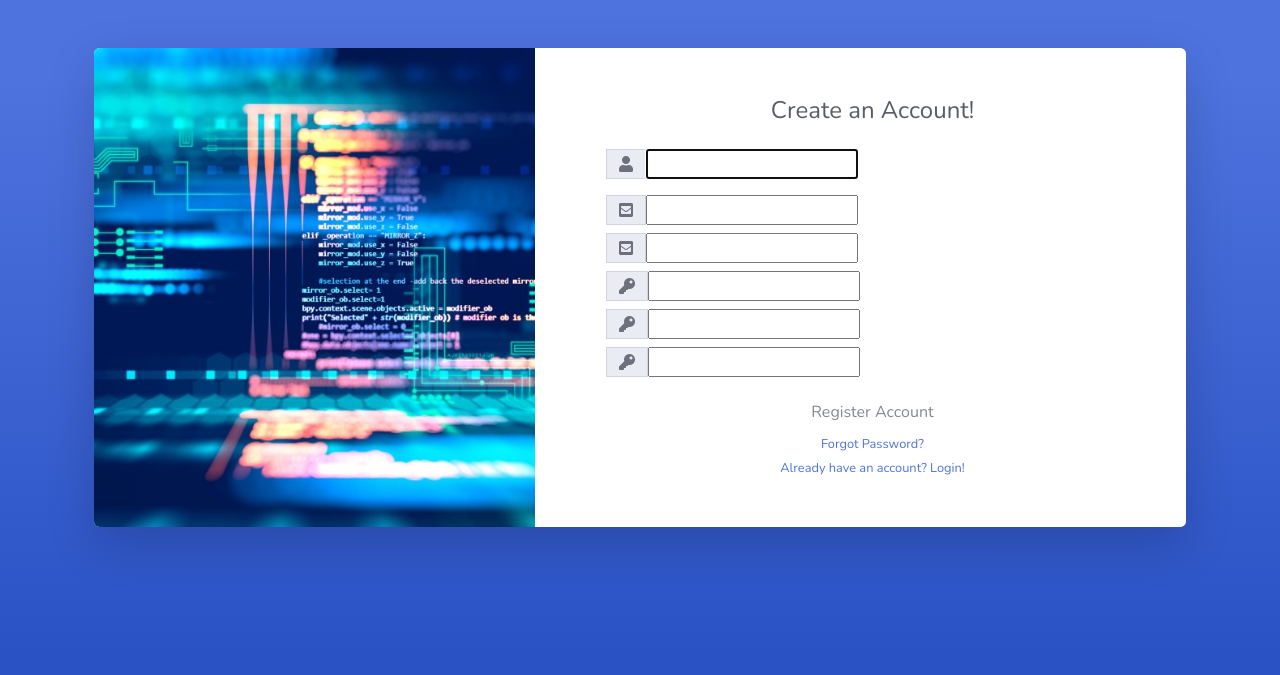
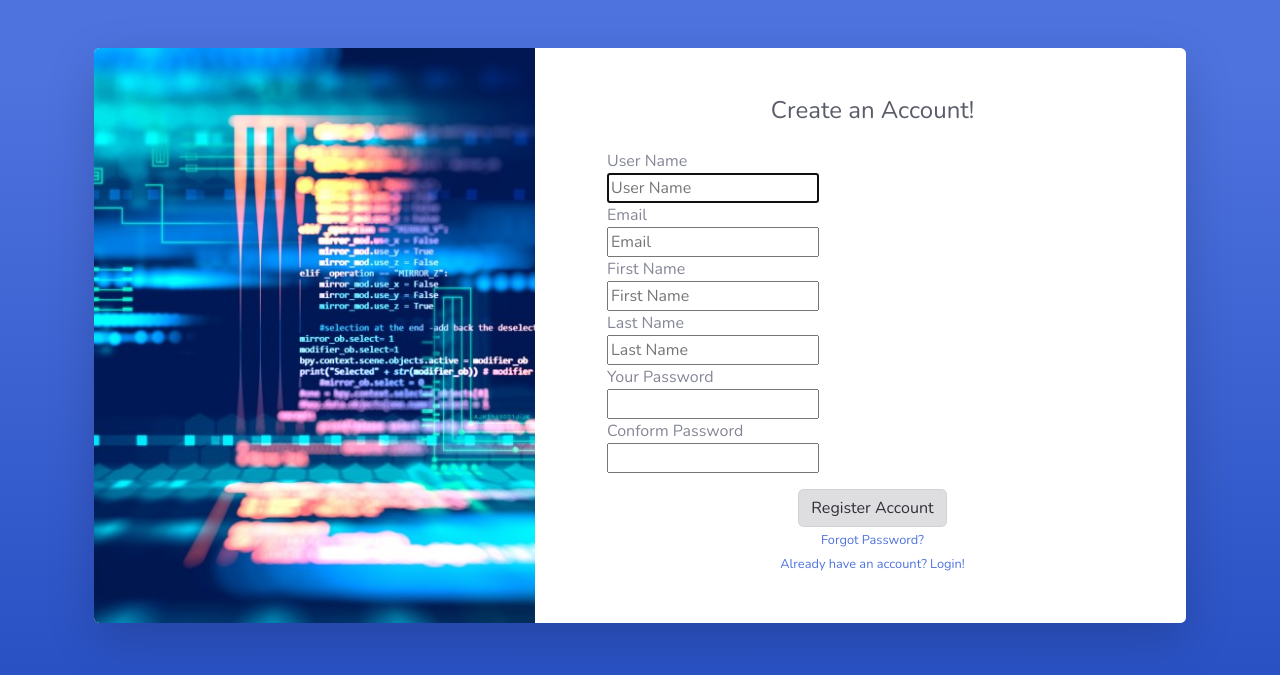
Before and after one commit to abdel99073616/EPS, a Django app: page /register/ in a window 1280 px wide. Shown: the top 675 px of the page. Run offline with Django 3.2, Linux system fonts and the light colour scheme; parts of the project's set-up code (start-up, migrations or seed data) failed here and were passed over; some libraries are stand-ins or nearby versions.

Commit message:
add Algorithms Update v2

```diff
--- a/EPS/settings.py
+++ b/EPS/settings.py
@@ -38,6 +38,7 @@ INSTALLED_APPS = [
     'django.contrib.messages',
     'django.contrib.staticfiles',
     'Model.apps.ModelConfig',
+    'bootstrap_datepicker_plus',
 ]
 
 MIDDLEWARE = [
--- a/Model/form.py
+++ b/Model/form.py
@@ -3,11 +3,20 @@ from django.contrib.auth.forms import UserCreationForm
 from django.contrib.auth.models import User
 from .models import Student
 from django import forms
+from django.forms.widgets import TextInput  , EmailInput , PasswordInput
+
 class CreateUserForm(UserCreationForm):
     class Meta:
         model = User
         fields = ['username' , 'email' ,'first_name','last_name', 'password1' , 'password2']
-
+        widgets = {
+            'username': TextInput(attrs={'placeholder': 'User Name'}),
+            'email': EmailInput(attrs={'placeholder': 'Email'}),
+            'first_name': TextInput(attrs={'placeholder': 'First Name'}),
+            'last_name': TextInput(attrs={'placeholder': 'Last Name'}),
+            'password1': PasswordInput(),
+            'password2': PasswordInput(),
+        }
 class StudentObj(forms.ModelForm):
     class Meta:
         model = Student
--- a/Model/templates/register.html
+++ b/Model/templates/register.html
@@ -27,51 +27,41 @@
                                 <h4 class="text-dark mb-4">Create an Account!</h4>
                             </div>
                             <form method="POST" action="" >
+                                <table>
                                 {% csrf_token %}
-                                <div class="input-group mb-3">
-                                    <div class="input-group-append">
-                                        <span class="input-group-text"><i class="fas fa-user"></i></span>
-                                    </div>
+                                    <span>User Name</span>
+                                <div class="input-group mb-6">
                                     {{form.username}}
                                 </div>
-                                <div class="input-group mb-2">
-                                    <div class="input-group-append">
-                                        <span class="input-group-text"><i class="fas fa-envelope-square"></i></span>
-                                    </div>
+                                    <span>Email</span>
+                                <div class="input-group mb-6" >
                                     {{form.email}}
                                 </div>
-                                <div class="input-group mb-2">
-                                    <div class="input-group-append">
-                                        <span class="input-group-text"><i class="fas fa-envelope-square"></i></span>
-                                    </div>
+                                    <span>First Name</span>
+                                <div class="input-group mb-6">
                                     {{form.first_name}}
                                 </div>
-                                <div class="input-group mb-2">
-                                    <div class="input-group-append">
-                                        <span class="input-group-text"><i class="fas fa-key"></i></span>
-                                    </div>
+                                    <span>Last Name</span>
+                                <div class="input-group mb-6">
                                     {{form.last_name}}
                                 </div>
-                                <div class="input-group mb-2">
-                                    <div class="input-group-append">
-                                        <span class="input-group-text"><i class="fas fa-key"></i></span>
-                                    </div>
+                                    <span>Your Password</span>
+                                <div class="input-group mb-6">
                                     {{form.password1}}
                                 </div>
-                                <div class="input-group mb-2">
-                                    <div class="input-group-append">
-                                        <span class="input-group-text"><i class="fas fa-key"></i></span>
-                                    </div>
+                                    <span>Conform Password</span>
+                                <div class="input-group mb-6">
                                     {{form.password2}}
                                 </div>
                                <div class="d-flex justify-content-center mt-3 login_container">
-                                    <input class="btn login_btn" type="submit" value="Register Account">
+                                    <input class="btn btn-outline-dark alert-dark" type="submit" value="Register Account">
                                 </div>
+                                    </table>
 
 					</form>				{{form.errors}}
 
 
-                            <div class="text-center"><a class="small" href="forgot-password.html">Forgot Password?</a></div>
+                            <div class="text-center"><a class="small" href="password_reset.html">Forgot Password?</a></div>
                             <div class="text-center"><a class="small" href="login.html">Already have an account? Login!</a></div>
                         </div>
                     </div>
--- a/Model/views.py
+++ b/Model/views.py
@@ -18,6 +18,10 @@ from sklearn import tree
 from sklearn import svm
 from sklearn.svm import SVC
 # Create your views here.
+Data = pd.read_csv(r'https://raw.githubusercontent.com/abdel99073616/Data/main/datalast.csv')
+X1 = Data.drop(["Departments"], axis=1)
+X = X1
+y = Data["Departments"]
 
 def loginpage(request):
     if request.method == "POST":
@@ -149,25 +153,18 @@ def WECode(request):
     return render(request , 'from1.html' , context)
 
 def DecisionTree(request):
-    pima = pd.read_csv(r'https://raw.githubusercontent.com/abdel99073616/Data/main/datalast.csv')
-    X1 = pima.drop(["Departments"], axis=1)
-    X = X1
-    y = pima["Departments"]
-    X_train, X_test, y_train, y_test = train_test_split(X, y, test_size=1/249,random_state=1)
+
+    X_train, X_test, y_train, y_test = train_test_split(X, y, test_size=1/3,random_state=1)
     clf = DecisionTreeClassifier()
     clf = clf.fit(X_train, y_train)
     E_text = pd.read_csv(r'https://raw.githubusercontent.com/abdel99073616/Data/main/datalast2.csv')
     y_pred = clf.predict(E_text)
 
     context= {'data':y_pred}
-    return render(request , 'index.html' , context)
+    return render(request , 'from1.html' , context)
 
 
 def SVM(request):
-    pima = pd.read_csv(r'https://raw.githubusercontent.com/abdel99073616/Data/main/datalast.csv')
-    X1 = pima.drop(["Departments"], axis=1)
-    X = X1
-    y = pima["Departments"]
 
     X_train, X_test, y_train, y_test = train_test_split(X, y, test_size=0.3, shuffle=True)
 
@@ -176,4 +173,4 @@ def SVM(request):
     E_text = pd.read_csv(r'https://raw.githubusercontent.com/abdel99073616/Data/main/datalast2.csv')
     y_pred = svm.predict(E_text)
     context= {'data':y_pred}
-    return render(request , 'index.html' , context)
+    return render(request , 'from1.html' , context)
```
Also changed, not shown: db.sqlite3.
